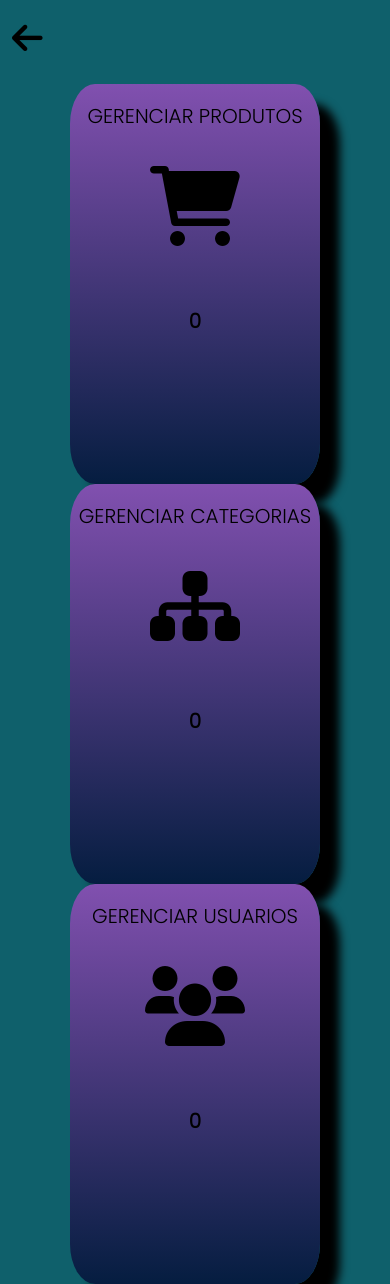
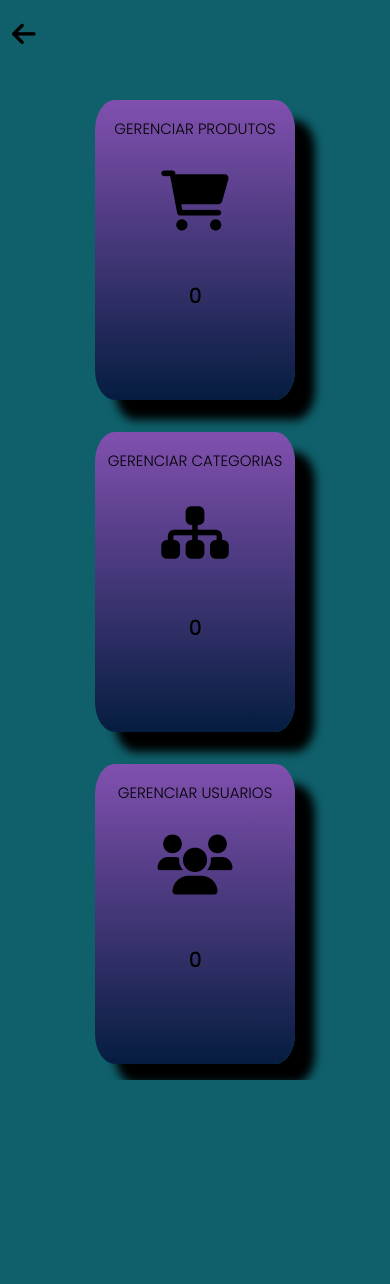
Before and after one commit to gabriellac2002/Artella, a PHP site: the page made by app/views/site/dashBoardAdm .html in a window 390 px wide. After the commit the page ends 1080 px from the top, so only its background shows below. Run offline with PHP 8.4, Linux system fonts and the light colour scheme.

Commit message:
Melhorando a responsividade

```diff
--- a/app/views/site/dashBoardAdm .html
+++ b/app/views/site/dashBoardAdm .html
@@ -42,20 +42,20 @@
       </div>
 
       <div class="cards-area text-universal">
-        <a href="#" class="cards mx-1 mx-lg-4">
+        <a href="#" class="cards mx-1 mx-lg-4 my-0 my-3">
           <h4>Gerenciar Produtos</h4>
           <i class="fa-solid fa-cart-shopping"></i>
           <p>0</p>
           <div class="next"><i class="fa-solid fa-angle-right"></i></div>
         </a>
-        <a href="#" class="cards mx-1 mx-lg-4">
+        <a href="#" class="cards mx-1 mx-lg-4 my-0 my-3">
           <h4>Gerenciar categorias</h4>
           <i class="fa-solid fa-sitemap"></i>
           <p>0</p>
           <div class="next"><i class="fa-solid fa-angle-right"></i></div>
         </a>
 
-        <a href="#" class="cards mx-1 mx-lg-4">
+        <a href="#" class="cards mx-1 mx-lg-4 my-0 my-3">
           <h4>Gerenciar usuarios</h4>
           <i class="fa-solid fa-users"></i>
           <p>0</p>
--- a/public/css/dashBoardAdmStyle.css
+++ b/public/css/dashBoardAdmStyle.css
@@ -24,10 +24,12 @@ body {
 
 .cards {
   background-image: linear-gradient(#8150af, #051d40);
-  width: 25%;
-  height: 50%;
-  min-height: 400px;
-  min-width: 250px;
+  width: 20vw;
+  height: 30vw;
+  max-width: 350px;
+  max-height: 400px;
+  min-width: 260px;
+  min-height: 350px;
   border-radius: 10%;
   text-align: center;
   box-shadow: 20px 20px 10px #000;
@@ -78,5 +80,51 @@ body {
   }
   .cards {
     display: inline-block;
+    min-width: 200px;
+    min-height: 300px;
+  }
+  .cards:hover .next {
+    display: none;
+  }
+
+  .topBar a i{
+    font-size: 27px;
+  }
+  .cards h4{
+    font-size:15px;
+  }
+  .cards i{
+    font-size: 60px;
+    padding-top: 25px;
+    padding-bottom: 50px;
   }
 }
+
+@media (max-width: 300px) {
+
+  .cards {
+    min-width: 0;
+    min-height: 0;
+    width: 160px;
+    height: 240px;
+  }
+  .cards:hover{
+    transform: scale(1.1);
+  }
+
+  .cards:hover .next {
+    display: none;
+  }
+
+  .topBar a i{
+    font-size: 20px;
+  }
+  .cards h4{
+    font-size:10px;
+  }
+  .cards i{
+    font-size: 40px;
+    padding-top: 20px;
+    padding-bottom: 40px;
+  }
+}
```
